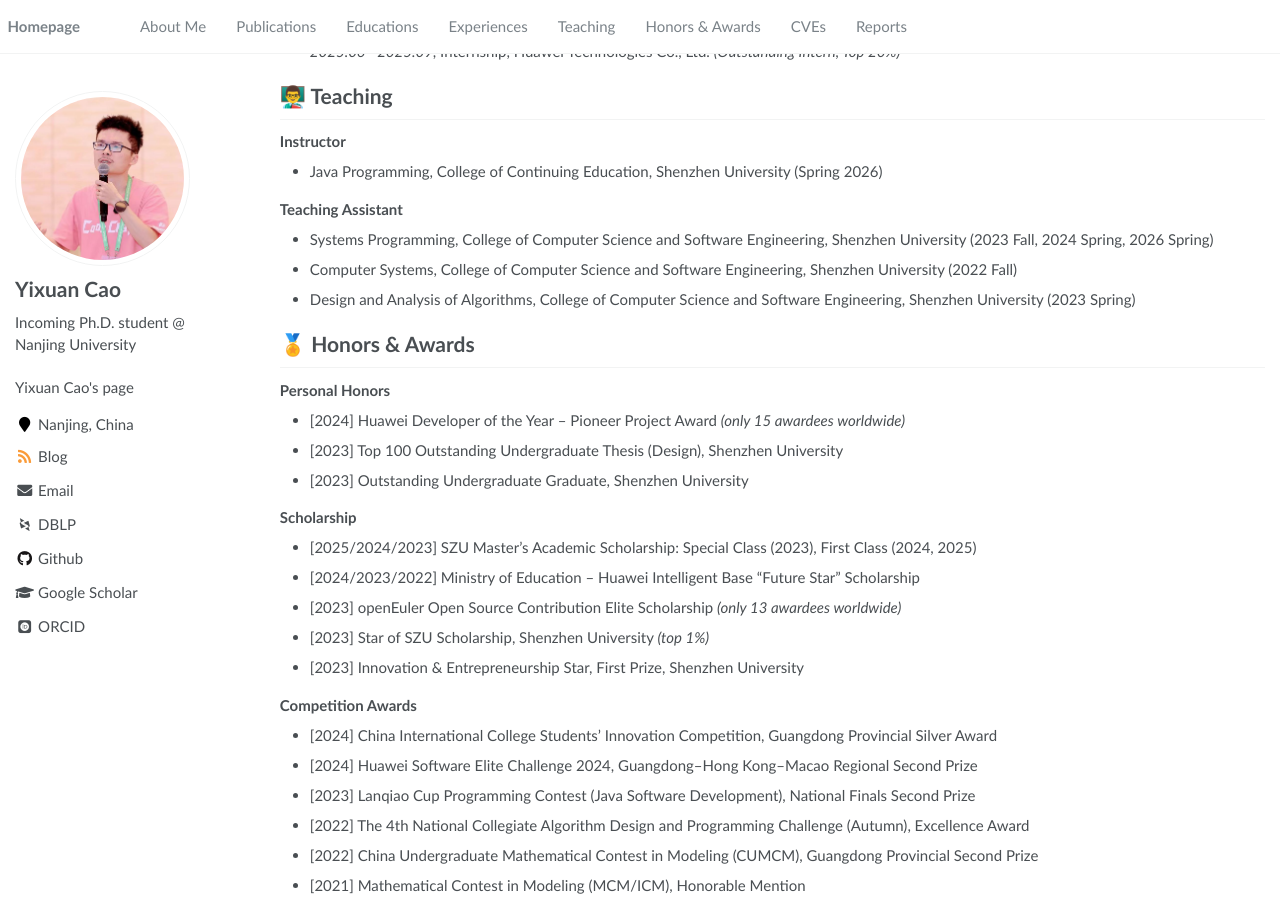
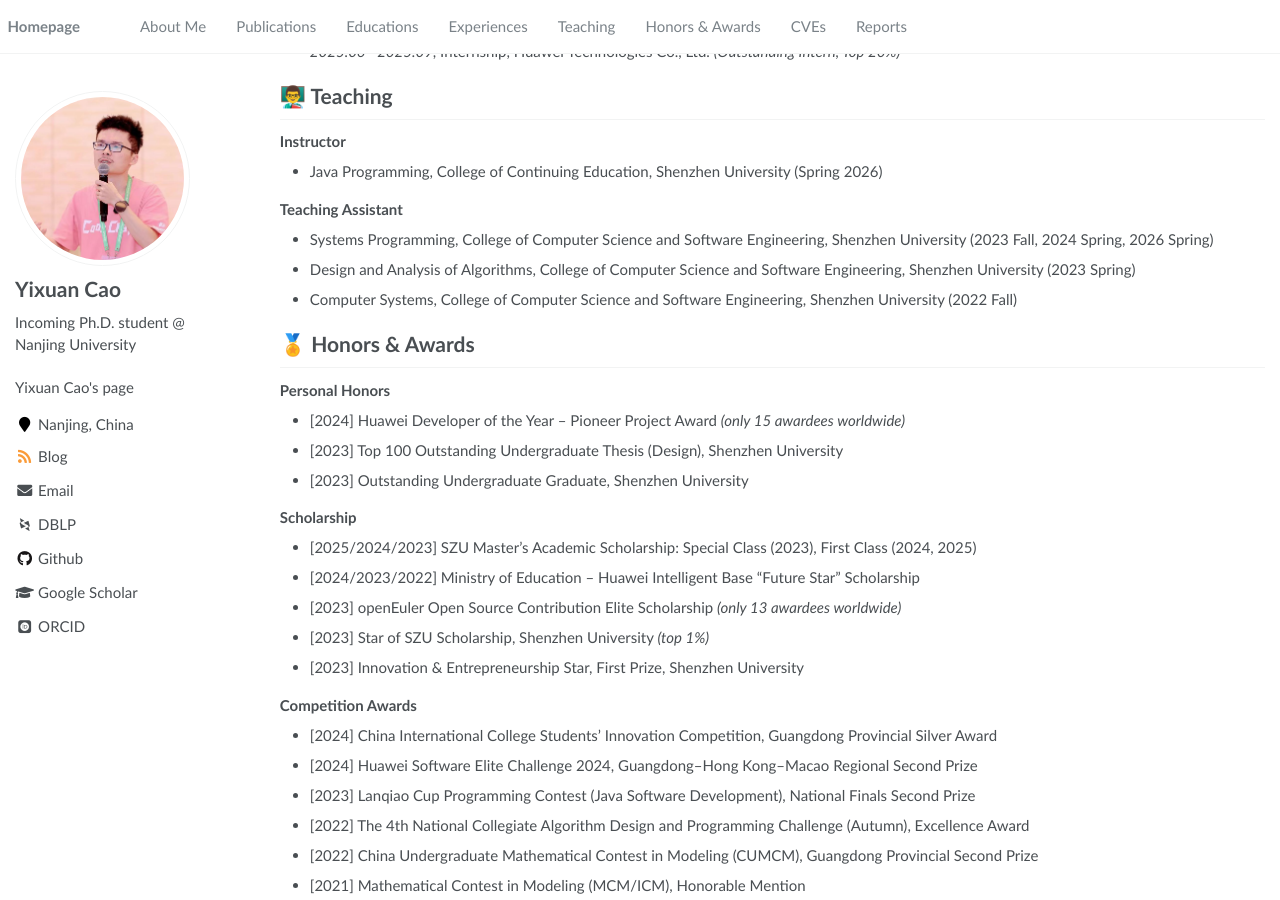
Before and after one commit to Cao-Wuhui/Cao-Wuhui.github.io, a Jekyll site: the page built from _pages/about.md, in a window 1280 px wide and 900 px high, scrolled down 864 px. Built offline with Jekyll 4.4.1, drawn with Linux system fonts in a browser that asks for light colours; some web fonts are replaced.

Commit message:
Reorder the items in Teaching Assistant

```diff
--- a/_pages/about.md
+++ b/_pages/about.md
@@ -46,8 +46,9 @@ My research interests broadly span systems and software. Recently, I have been e
 
 **Teaching Assistant**
 - Systems Programming, College of Computer Science and Software Engineering, Shenzhen University (2023 Fall, 2024 Spring, 2026 Spring)
+- Design and Analysis of Algorithms, College of Computer Science and Software Engineering, Shenzhen University (2023 Spring)
 - Computer Systems, College of Computer Science and Software Engineering, Shenzhen University (2022 Fall)
-- Design and Analysis of Algorithms, College of Computer Science and Software Engineering, Shenzhen University (2023 Spring)
+
 
 # 🏅 Honors & Awards
 **Personal Honors**
```
